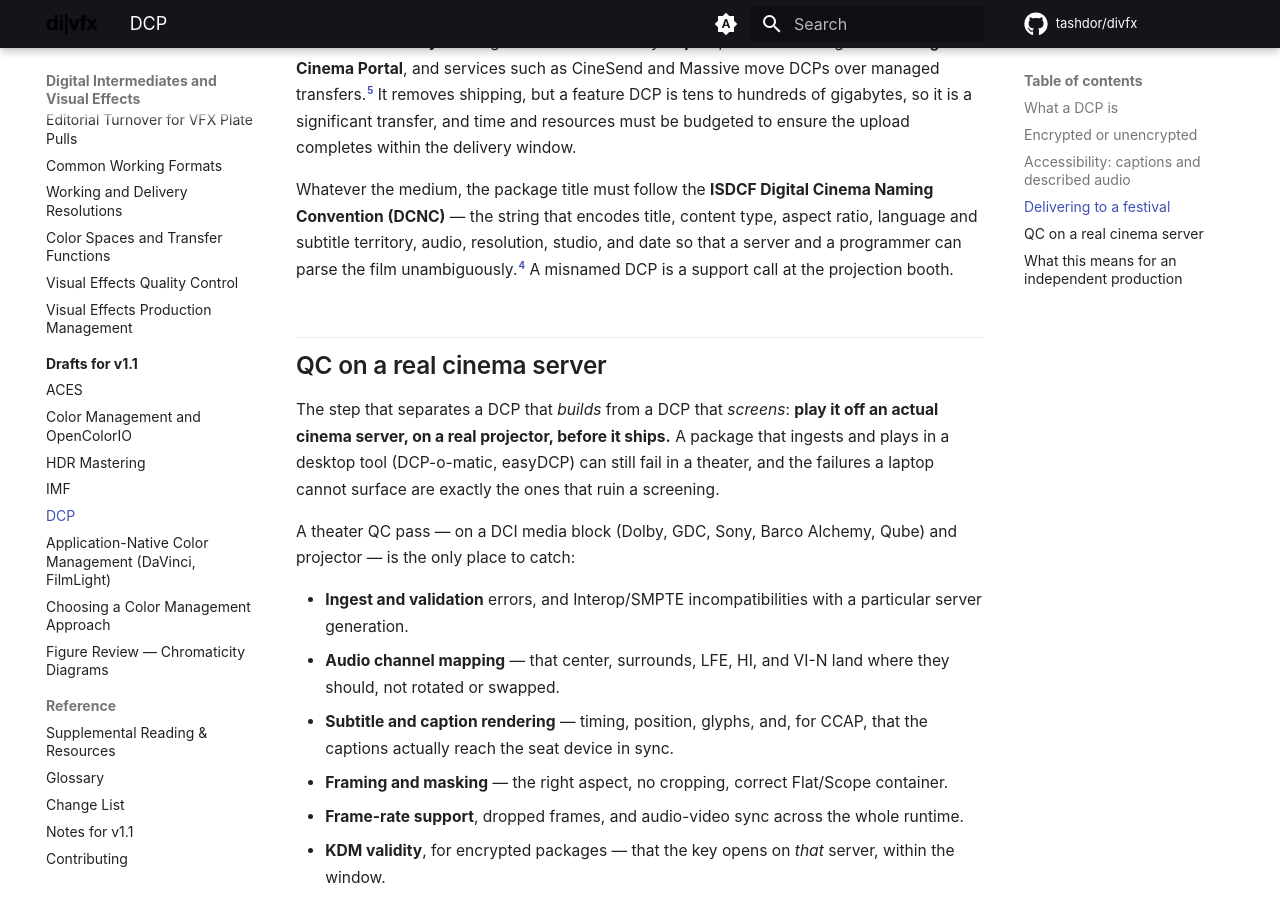
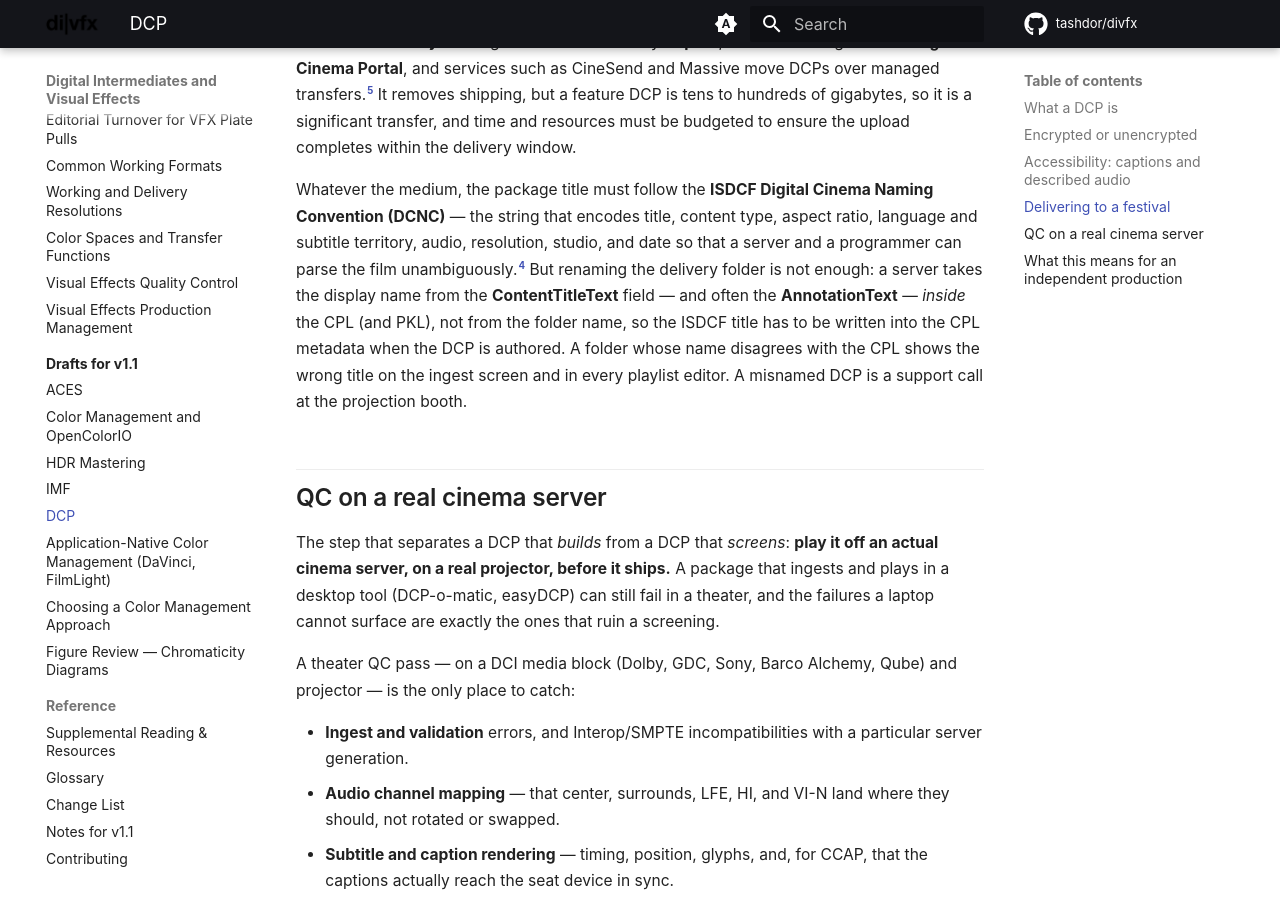
Before and after one commit to tashdor/divfx, an MkDocs documentation site: the page built from docs/drafts/dcp.md, in a window 1280 px wide and 900 px high, scrolled down 2800 px. Built offline with MkDocs 1.6.1 and Material for MkDocs 9.7.7, drawn with Linux system fonts in a browser that asks for light colours; comment, search, counter and statistics services are not loaded; the version menu is left out.

Commit message:
DCP: ISDCF naming must live in the CPL (ContentTitleText/AnnotationText), not just the folder
Co-Authored-By: Claude Opus 4.8 <noreply@anthropic.com>

```diff
--- a/docs/drafts/dcp.md
+++ b/docs/drafts/dcp.md
@@ -51,7 +51,7 @@ The practical rule: **an OCAP version is the fallback that always works**, becau
 
 **Electronic delivery** is rising: Venice takes files by **Aspera**, Berlinale through its own **Digital Cinema Portal**, and services such as CineSend and Massive move DCPs over managed transfers.[^dcp-fest] It removes shipping, but a feature DCP is tens to hundreds of gigabytes, so it is a significant transfer, and time and resources must be budgeted to ensure the upload completes within the delivery window.
 
-Whatever the medium, the package title must follow the **ISDCF Digital Cinema Naming Convention (DCNC)** — the string that encodes title, content type, aspect ratio, language and subtitle territory, audio, resolution, studio, and date so that a server and a programmer can parse the film unambiguously.[^dcp-isdcf] A misnamed DCP is a support call at the projection booth.
+Whatever the medium, the package title must follow the **ISDCF Digital Cinema Naming Convention (DCNC)** — the string that encodes title, content type, aspect ratio, language and subtitle territory, audio, resolution, studio, and date so that a server and a programmer can parse the film unambiguously.[^dcp-isdcf] But renaming the delivery folder is not enough: a server takes the display name from the **ContentTitleText** field — and often the **AnnotationText** — *inside* the CPL (and PKL), not from the folder name, so the ISDCF title has to be written into the CPL metadata when the DCP is authored. A folder whose name disagrees with the CPL shows the wrong title on the ingest screen and in every playlist editor. A misnamed DCP is a support call at the projection booth.
 
 ## QC on a real cinema server
 
```
